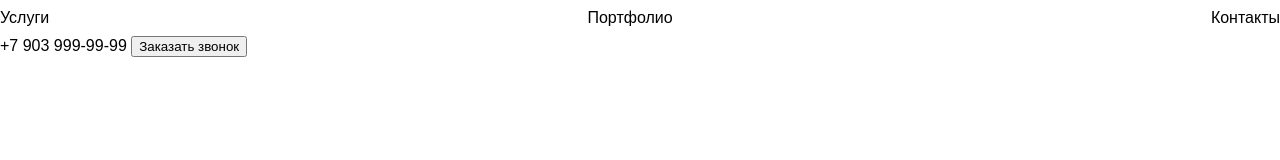
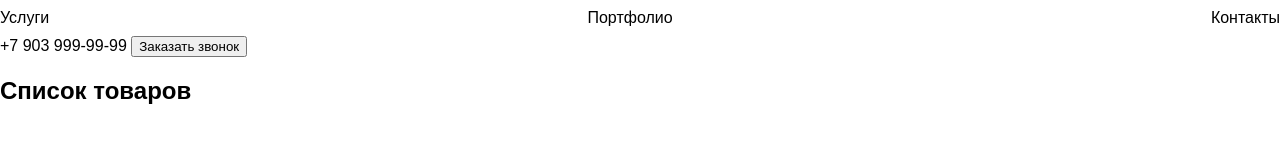
Before and after one commit to den-korotkov/vetka, a plain HTML site: page index.html in a window 1280 px wide. Drawn offline with Linux system fonts and the light colour scheme.

Commit message:
tovar  new changes

```diff
--- a/index.html
+++ b/index.html
@@ -19,6 +19,7 @@
         <div>
             <a href="tel:+79039999999">+7 903 999-99-99</a>
             <button>Заказать звонок</button>
+            <h2>Список товаров</h2>
         </div>
     </header>
 </body>
```
